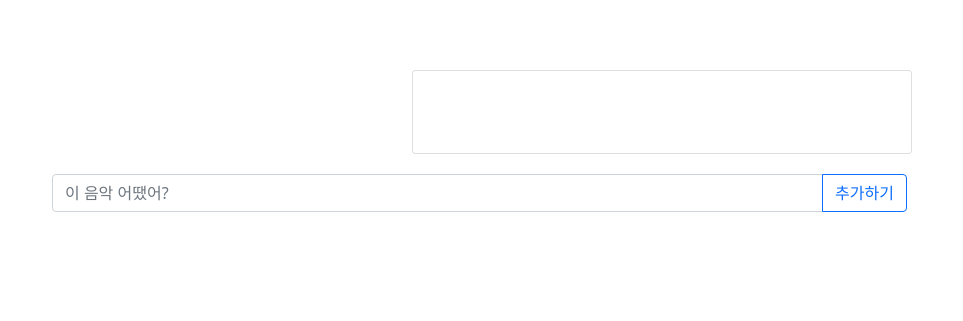
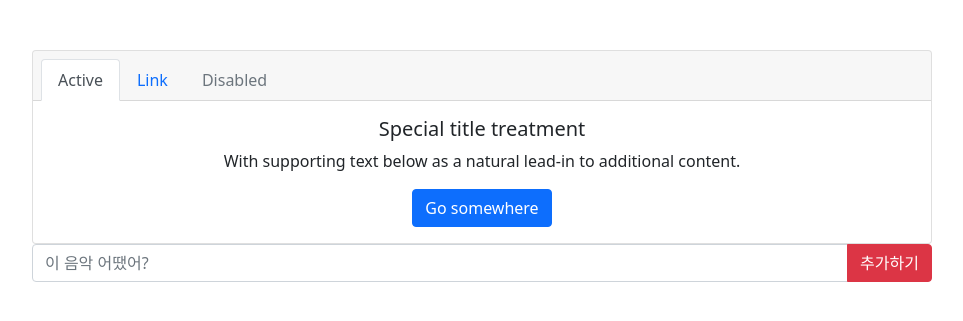
Before and after one commit to lionloopy/Toyproject_tiktok, a Flask app: page /page/detail in a window 1280 px wide. Shown: the top 321 px of the page, without its empty margins (158-1121 px from the left). Run offline with Flask 2, Linux system fonts and the light colour scheme; data that the repository does not hold is empty.

Commit message:
Add files via upload

```diff
--- a/templates/posting.html
+++ b/templates/posting.html
@@ -20,35 +20,40 @@
 <div class="wrap">
 
     <div class="post">
-
-            <div class="music_card">
-                <div class="album">
-
+        <a href='http://localhost:5000/'>
+            <div class="logo-box"></div>
+        </a>
+        <div class="card text-center">
+            <div class="allbox">
+                <div class="card-header">
+                    <ul class="nav nav-tabs card-header-tabs">
+                        <li class="nav-item">
+                            <a class="nav-link active" aria-current="true" href="#">Active</a>
+                        </li>
+                        <li class="nav-item">
+                            <a class="nav-link" href="#">Link</a>
+                        </li>
+                        <li class="nav-item">
+                            <a class="nav-link disabled" href="#" tabindex="-1" aria-disabled="true">Disabled</a>
+                        </li>
+                    </ul>
                 </div>
-
-                 <div class="card">
                 <div class="card-body">
-
+                    <h5 class="card-title">Special title treatment</h5>
+                    <p class="card-text">With supporting text below as a natural lead-in to additional content.</p>
+                    <a href="#" class="btn btn-primary">Go somewhere</a>
                 </div>
             </div>
-
         </div>
-
-            <div class="music_comments">
-                <div class="posting">
-                    <div class="input-group mb-3">
+        <div class="input-group mb-3" id="comment-box">
             <input type="text" class="form-control" placeholder="이 음악 어땠어?" aria-label="댓글" id="comment">
-                        <button class="btn btn-outline-primary" type="button" id="comments-button" onclick="posting()">추가하기</button>
+            <button class="btn btn-danger" type="button" id="comments-button" onclick="posting()">추가하기</button>
         </div>
     </div>
-
     <div class="comments">
-                    <ul class="list-group list-group-flush" id="comments-list">
-
-                    </ul>
+        <ul class="list-group list-group-flush" id="comments-list"></ul>
     </div>
 </div>
-
 </div>
 
 </div>
```
Lines whose indentation alone changed are shown as unchanged.
